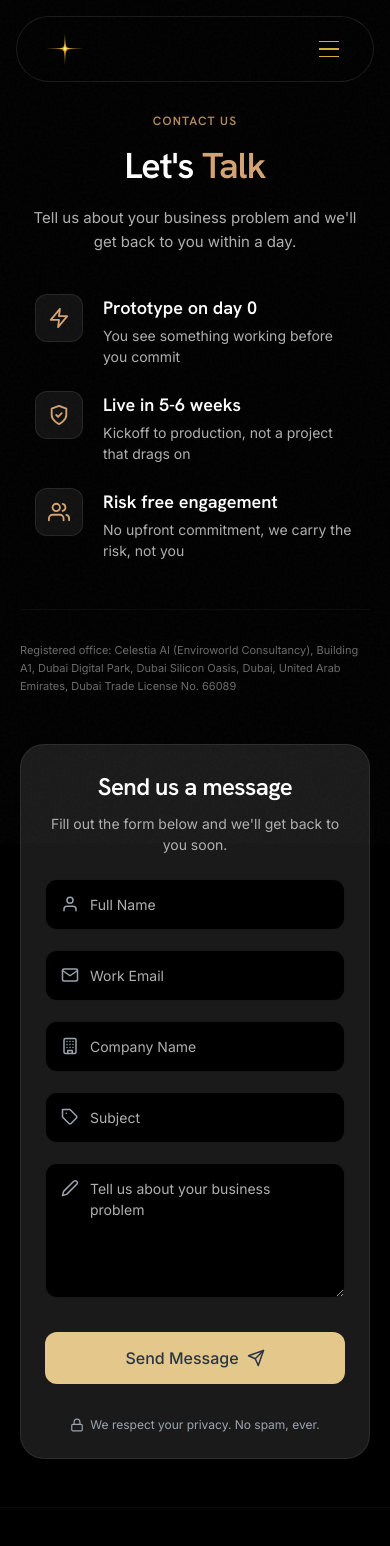
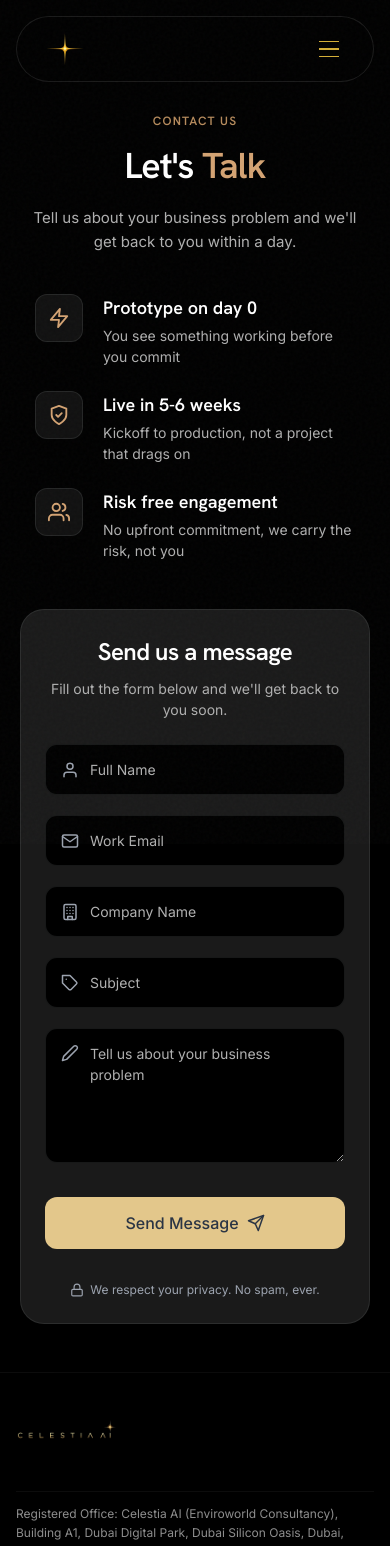
Before and after one commit to itsvyshnavsmadhav/celestia-ai, a Next.js app: page /contact in a window 390 px wide. Shown: the top 1546 px of the page. Built offline with nearby package versions, Linux system fonts and the light colour scheme.

Commit message:
Optimize for responsive view (mobile & desktop)

```diff
--- a/src/app/contact/page.tsx
+++ b/src/app/contact/page.tsx
@@ -82,12 +82,6 @@ ${message}`;
               </div>
             </div>
 
-            {/* Footnote */}
-            <div className="mx-auto lg:mx-0 max-w-lg mt-12 pt-8 border-t border-outline/10">
-              <p className="font-inter text-[11px] md:text-[12px] text-on-surface-variant/60 leading-relaxed text-left">
-                Registered office: Celestia AI (Enviroworld Consultancy), Building A1, Dubai Digital Park, Dubai Silicon Oasis, Dubai, United Arab Emirates, Dubai Trade License No. 66089
-              </p>
-            </div>
           </div>
 
           {/* Right Column Form */}
--- a/src/app/layout.tsx
+++ b/src/app/layout.tsx
@@ -43,7 +43,7 @@ export default function RootLayout({
           rel="stylesheet"
         />
       </head>
-      <body className="relative min-h-screen bg-black text-white selection:bg-white selection:text-black overflow-x-clip w-full">
+      <body className="relative min-h-screen bg-black text-white selection:bg-white selection:text-black overflow-x-clip">
         <div className="texture-overlay" />
         {children}
       </body>
--- a/src/components/Footer.tsx
+++ b/src/components/Footer.tsx
@@ -13,7 +13,7 @@ export default function Footer() {
               alt="Celestia AI"
               width={250}
               height={50}
-              className="w-[150px] md:w-[200px] lg:w-[250px] h-auto object-contain object-left -ml-2 md:-ml-3"
+              className="w-[150px] md:w-[200px] lg:w-[250px] h-auto object-contain object-left -ml-4 md:-ml-5 lg:-ml-6"
             />
           </Link>
         </div>
--- a/src/components/Header.tsx
+++ b/src/components/Header.tsx
@@ -45,7 +45,7 @@ export default function Header({ hideUntilScroll = false }: HeaderProps) {
   return (
     <>
       <header
-        className={`fixed top-4 left-0 right-0 w-full z-[110] transition-all duration-700 ease-out flex justify-center px-4 md:px-8
+        className={`fixed top-4 left-0 right-0 z-[110] transition-all duration-700 ease-out flex justify-center px-4 md:px-8
         ${isVisible ? "translate-y-0 opacity-100" : "-translate-y-[150%] opacity-0 pointer-events-none"}
         `}
       >
```
